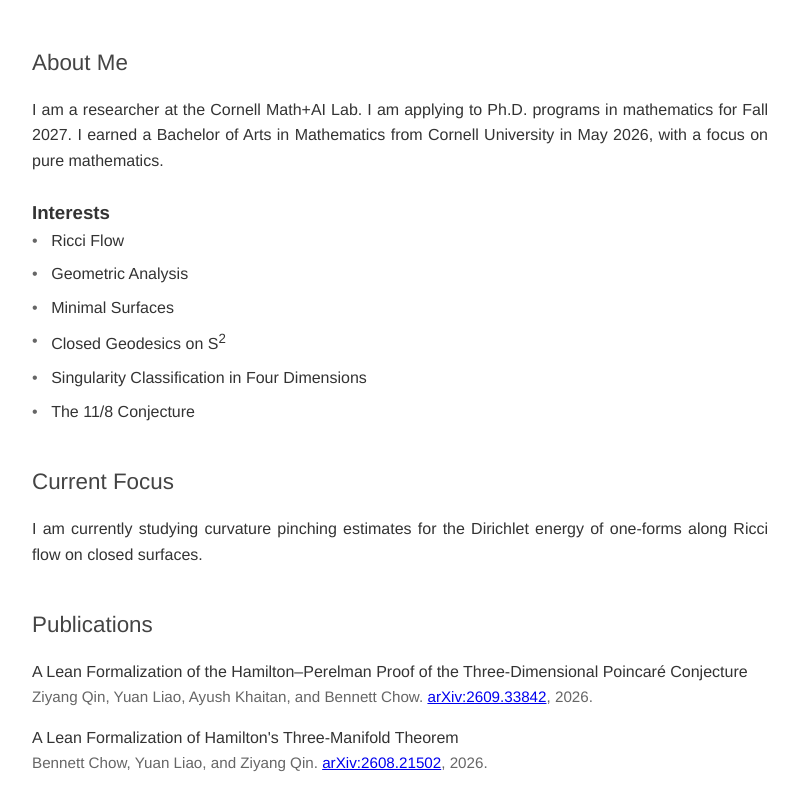
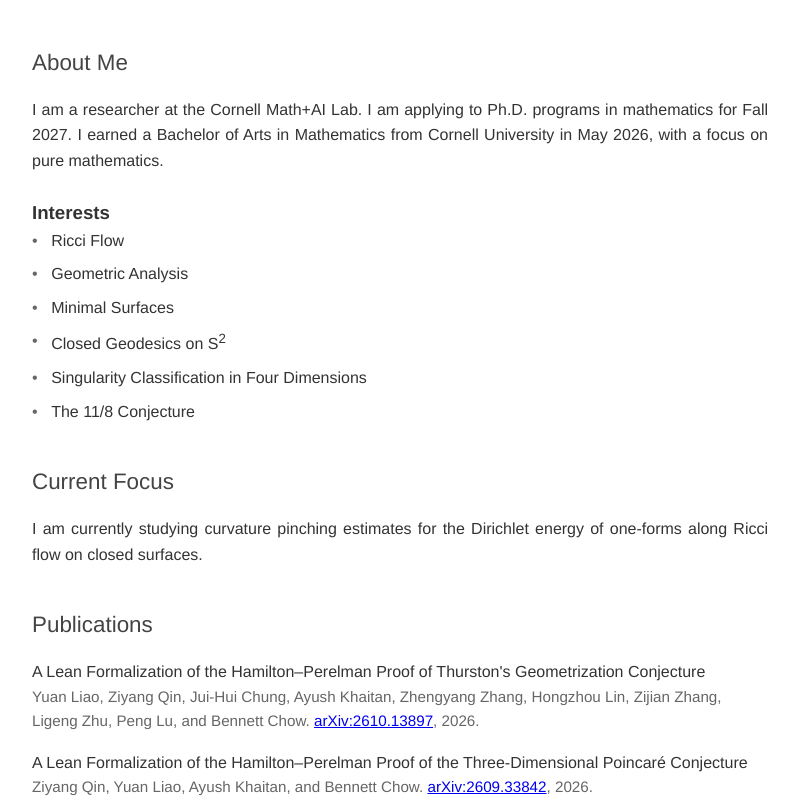
Before and after one commit to qinz1yang/web, a plain HTML site: page index.html in a window 1280 px wide. Shown: the part 132-944 px from the top of the page, without its empty margins (240-1038 px from the left). Drawn offline with Linux system fonts and the light colour scheme.

Commit message:
Add geometrization formalization paper

```diff
--- a/index.html
+++ b/index.html
@@ -153,6 +153,10 @@
         <h2>Publications</h2>
         <ul class="entries">
             <li>
+                <div class="entry-title">A Lean Formalization of the Hamilton&ndash;Perelman Proof of Thurston's Geometrization Conjecture</div>
+                <div class="entry-details">Yuan Liao, Ziyang Qin, Jui-Hui Chung, Ayush Khaitan, Zhengyang Zhang, Hongzhou Lin, Zijian Zhang, Ligeng Zhu, Peng Lu, and Bennett Chow. <a href="https://arxiv.org/abs/2610.13897" target="_blank" rel="noopener noreferrer">arXiv:2610.13897</a>, 2026.</div>
+            </li>
+            <li>
                 <div class="entry-title">A Lean Formalization of the Hamilton&ndash;Perelman Proof of the Three-Dimensional Poincar&eacute; Conjecture</div>
                 <div class="entry-details">Ziyang Qin, Yuan Liao, Ayush Khaitan, and Bennett Chow. <a href="https://arxiv.org/abs/2609.33842" target="_blank" rel="noopener noreferrer">arXiv:2609.33842</a>, 2026.</div>
             </li>
```
